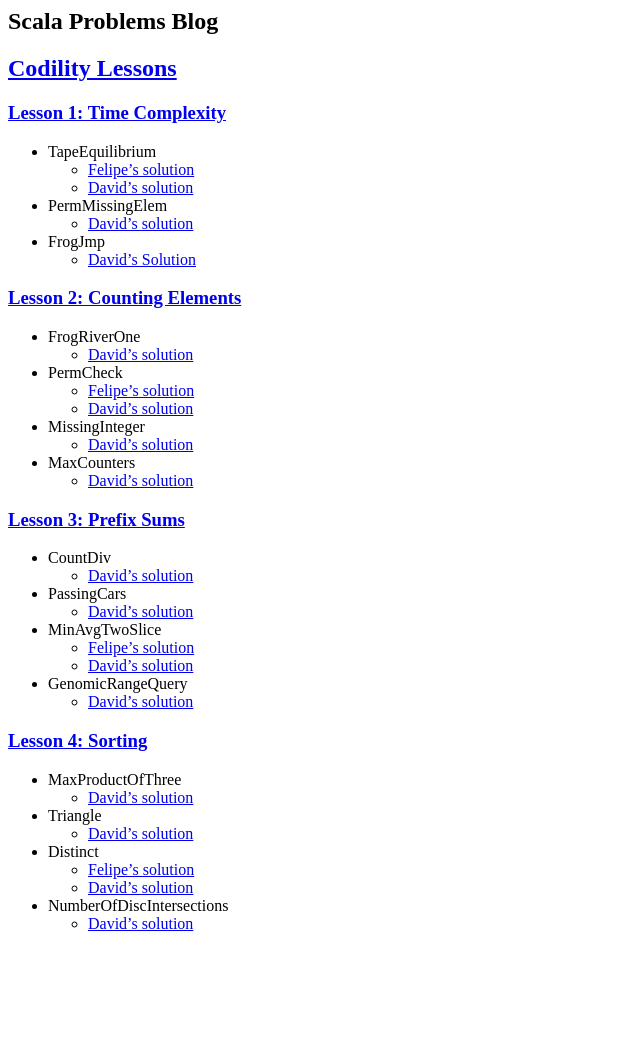
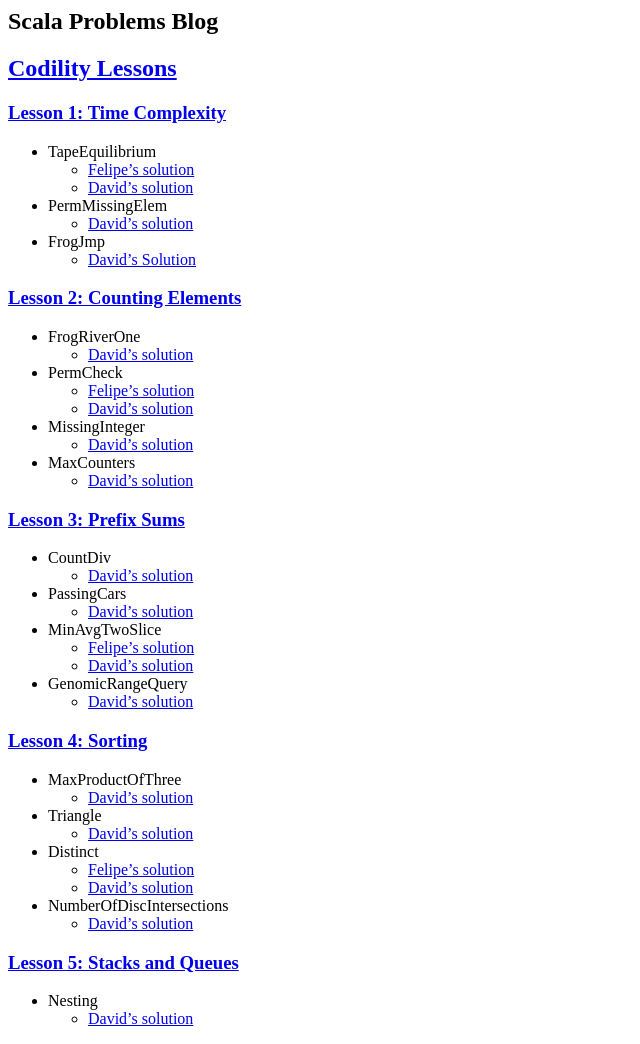
Before and after one commit to scalaproblems/scalaproblems.github.io, a Jekyll site: the page built from index.md, in a window 1280 px wide. Shown: the whole page, without its empty margins (0-640 px from the left). Built offline with Jekyll 4.4.1, drawn with Linux system fonts in a browser that asks for light colours; before the commit the page ends 949 px from its top, so only the background shows below that.

Commit message:
Add nesting from lesson 5

```diff
--- a/index.md
+++ b/index.md
@@ -46,3 +46,7 @@ layout: default
     - [David's solution](https://codility.com/demo/results/demoYK7AM6-Z2M/)
 - NumberOfDiscIntersections
     - [David's solution](https://codility.com/demo/results/demoTTKS97-KGW/)
+
+### [Lesson 5: Stacks and Queues](https://codility.com/demo/results/demo7BV87Q-J42/)
+- Nesting
+    - [David's solution](https://codility.com/demo/results/demo7BV87Q-J42/)
```
